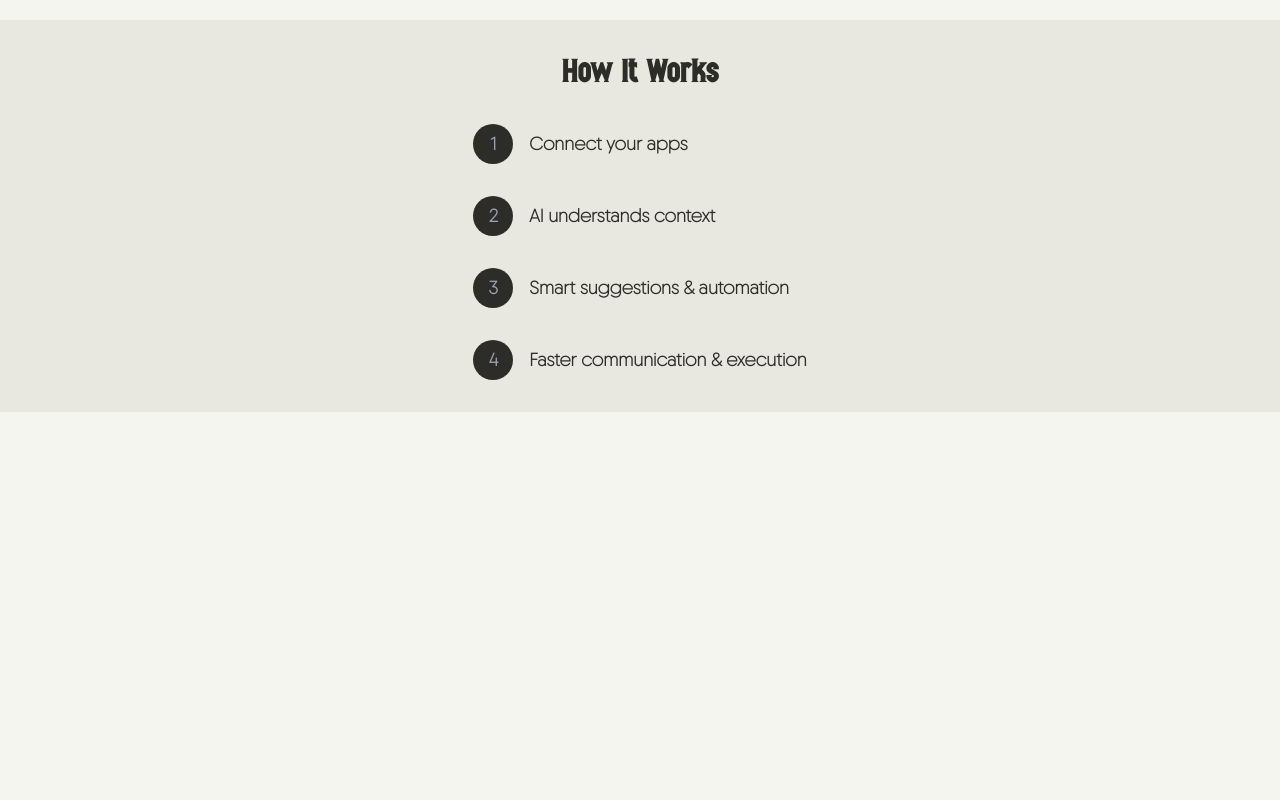
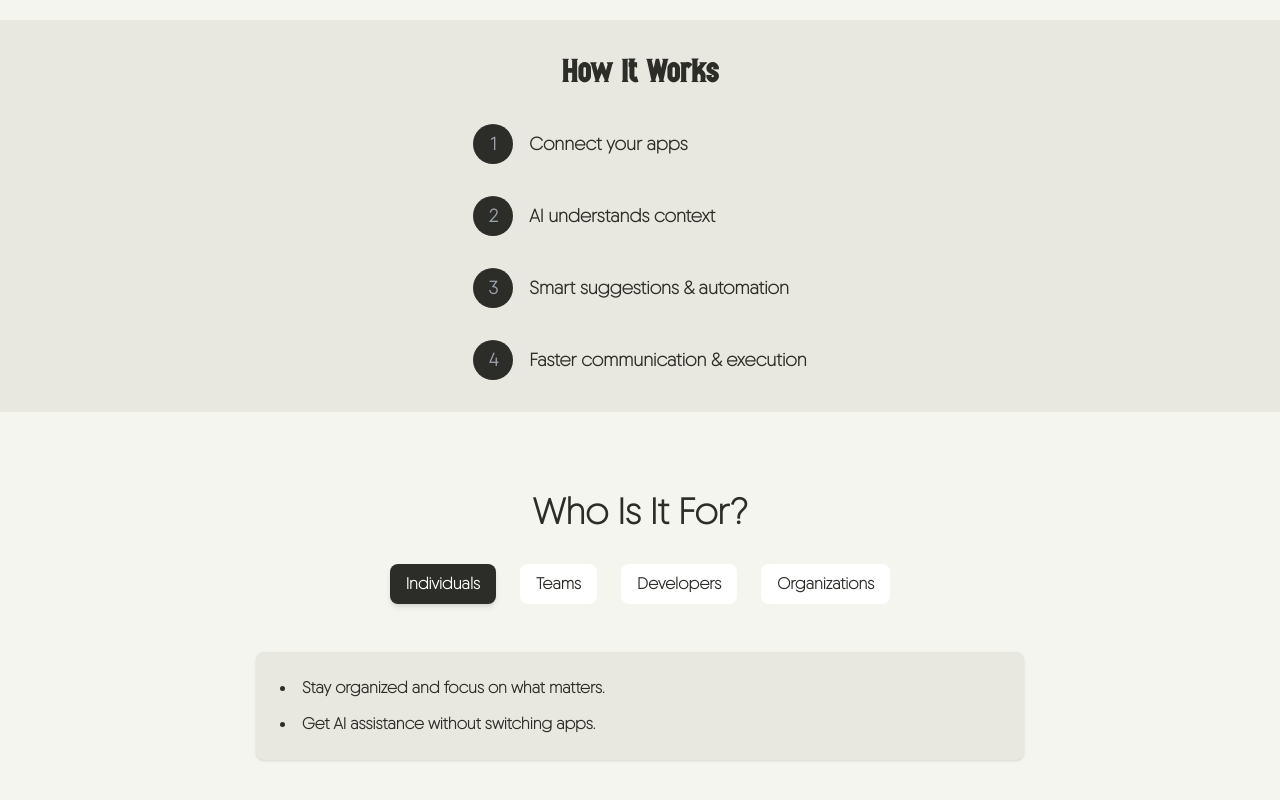
Before and after one commit to Toppira-Official/Toppira, a React (Vite) app: page / in a window 1280 px wide. Shown: the part 1482-2282 px from the top of the page. Before the commit the page ends 2014 px from the top, so only its background shows below. Built offline with nearby package versions, Linux system fonts and the light colour scheme.

Commit message:
feat: implement usecase

```diff
--- /dev/null
+++ b/src/features/home/components/usecase.tsx
@@ -0,0 +1,45 @@
+import React, { useState } from 'react';
+import { useCasesData } from '../data/usecase';
+import clsx from 'clsx';
+
+export const UseCases: React.FC = () => {
+  const [selectedId, setSelectedId] = useState(useCasesData[0].id);
+
+  const selectedCase = useCasesData.find((c) => c.id === selectedId);
+
+  return (
+    <section className="container">
+      <h2 className="mb-8 text-center text-4xl">Who Is It For?</h2>
+
+      <div className="mb-12 flex flex-wrap justify-center gap-6">
+        {useCasesData.map(({ id, label }) => {
+          const isActive = selectedId === id;
+          return (
+            <button
+              key={id}
+              onClick={() => setSelectedId(id)}
+              className={clsx(
+                'cursor-pointer rounded-lg px-4 py-2',
+                isActive
+                  ? 'bg-primary text-primary-foreground shadow-md'
+                  : 'bg-surface',
+              )}
+            >
+              {label}
+            </button>
+          );
+        })}
+      </div>
+
+      {selectedCase && (
+        <div className="bg-foreground mx-auto max-w-3xl rounded-lg p-6 shadow">
+          <ul className="list-inside list-disc space-y-3">
+            {selectedCase.outcomes.map((item, i) => (
+              <li key={i}>{item}</li>
+            ))}
+          </ul>
+        </div>
+      )}
+    </section>
+  );
+};
--- /dev/null
+++ b/src/features/home/data/usecase.ts
@@ -0,0 +1,36 @@
+import type { UseCase } from '../types/usecase';
+
+export const useCasesData: UseCase[] = [
+  {
+    id: 'individuals',
+    label: 'Individuals',
+    outcomes: [
+      'Stay organized and focus on what matters.',
+      'Get AI assistance without switching apps.',
+    ],
+  },
+  {
+    id: 'teams',
+    label: 'Teams',
+    outcomes: [
+      'Collaborate seamlessly with shared context.',
+      'Reduce miscommunication and speed up projects.',
+    ],
+  },
+  {
+    id: 'developers',
+    label: 'Developers',
+    outcomes: [
+      'Extend tools with simple APIs.',
+      'Automate repetitive workflows easily.',
+    ],
+  },
+  {
+    id: 'organizations',
+    label: 'Organizations',
+    outcomes: [
+      'Maintain transparency and audit trails.',
+      'Scale collaboration across departments.',
+    ],
+  },
+];
--- /dev/null
+++ b/src/features/home/types/usecase.d.ts
@@ -0,0 +1,5 @@
+export interface UseCase {
+  id: string;
+  label: string;
+  outcomes: string[];
+}
--- a/src/pages/home.tsx
+++ b/src/pages/home.tsx
@@ -1,4 +1,5 @@
 import { HowItWorks } from '@/features/home/components/how_it_works';
+import { UseCases } from '@/features/home/components/usecase';
 import { USPSection } from '@/features/home/components/USP';
 import type React from 'react';
 import { Hero } from '~features/home/components/hero';
@@ -11,6 +12,7 @@ export const Home: React.FC = () => {
       <ProblemSolution />
       <USPSection />
       <HowItWorks />
+      <UseCases />
     </div>
   );
 };
```
